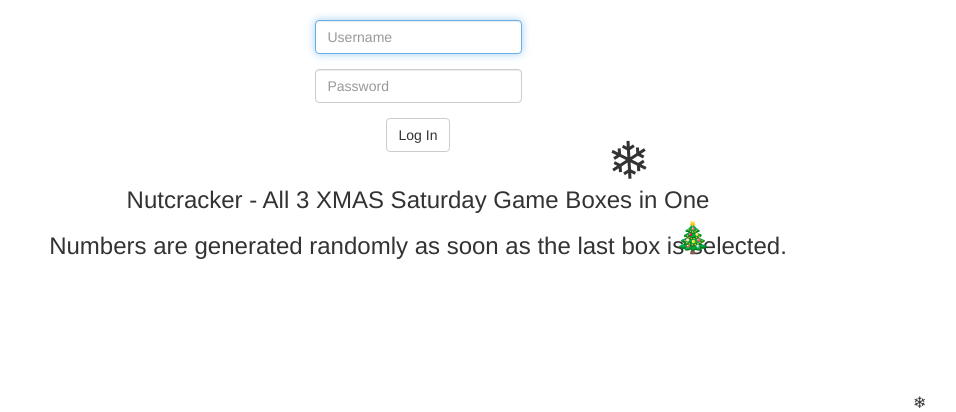
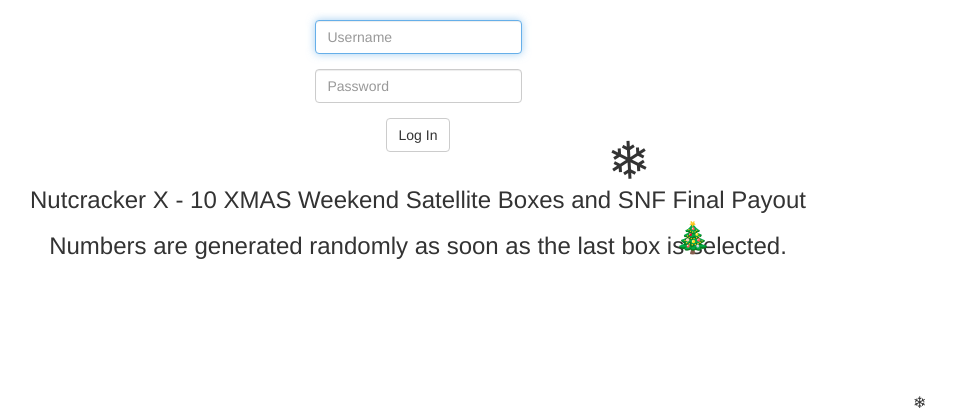
Before and after one commit to dheslin24/dailybox, a Flask app: page /login in a window 1280 px wide. Shown: the part 52-464 px from the top of the page, without its empty margins (222-1178 px from the left). Run offline with Flask 2, Linux system fonts and the light colour scheme; some libraries are stand-ins or nearby versions.

Commit message:
updated login page text

```diff
--- a/templates/login.html
+++ b/templates/login.html
@@ -21,7 +21,7 @@
 
     <p>
         <h3>
-            Nutcracker - All 3 XMAS Saturday Game Boxes in One
+            Nutcracker X - 10 XMAS Weekend Satellite Boxes and SNF Final Payout
         </h3>
     </p>
     <!--
```
